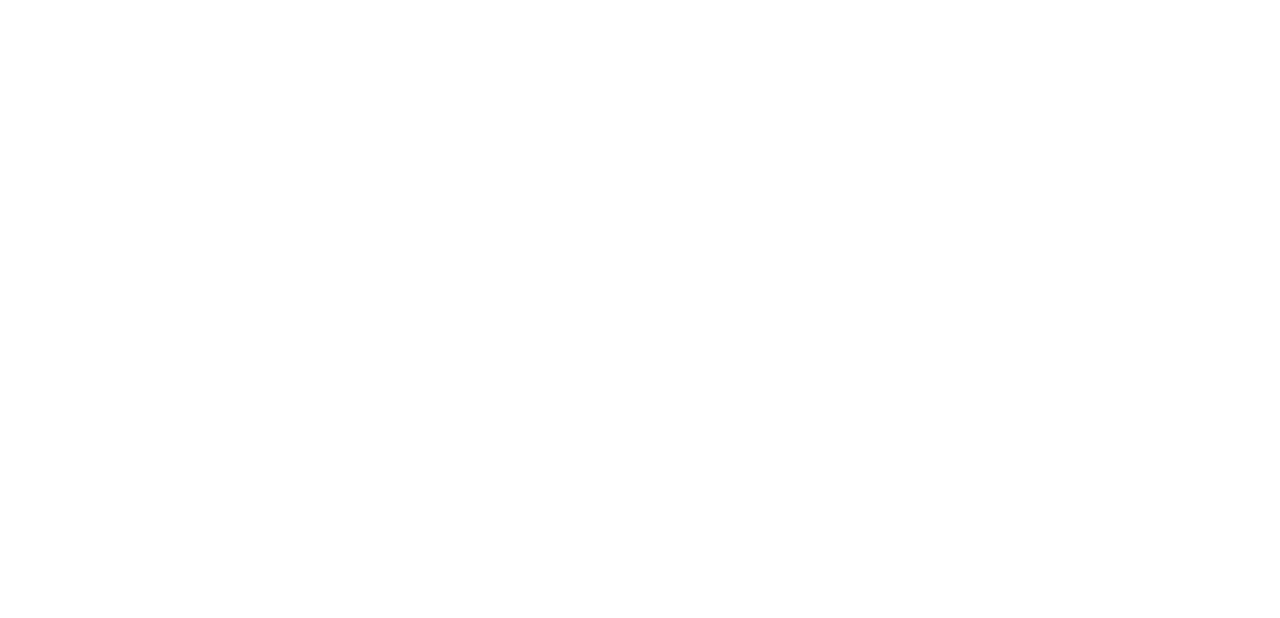
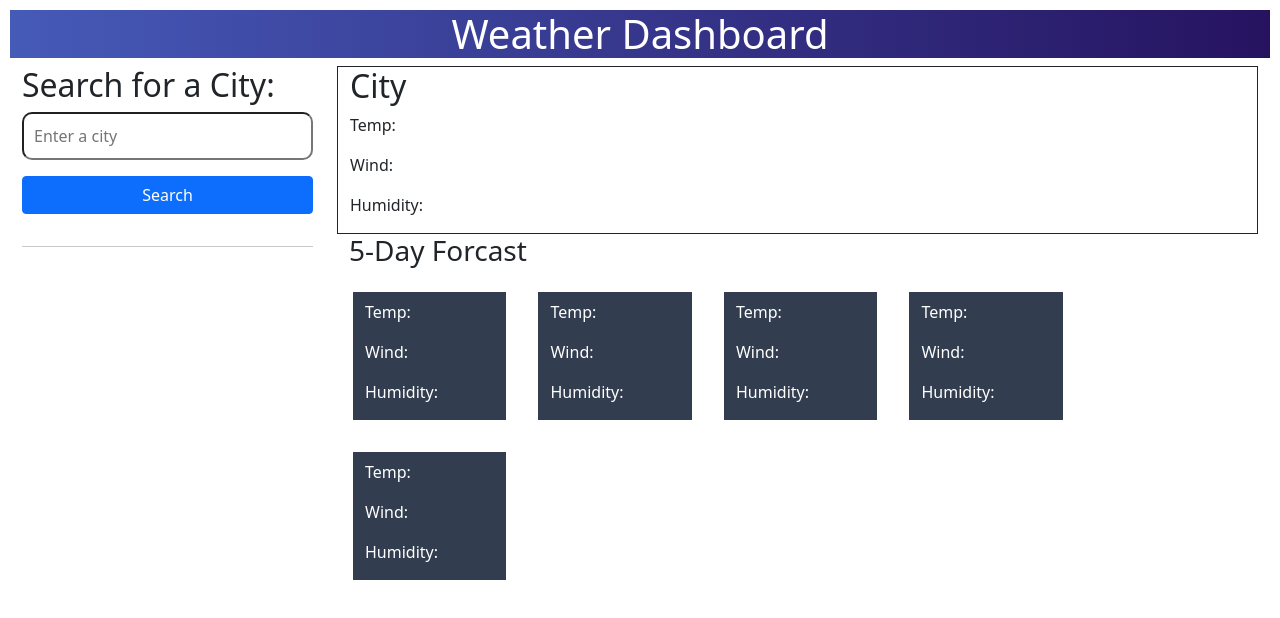
Before and after one commit to tannernd/Mod-6-Weather-App, a plain HTML site: page index.html in a window 1280 px wide. Drawn offline with nearby package versions, Linux system fonts and the light colour scheme.

Commit message:
Initial HTML and CSS Layout

```diff
--- /dev/null
+++ b/assets/css/reset.css
@@ -0,0 +1,41 @@
+* {
+  margin: 0;
+  padding: 0;
+  box-sizing: border-box;
+}
+
+html {
+  height: 100%;
+}
+
+body {
+  min-height: 100%;
+  line-height: 1;
+  font-family: sans-serif;
+}
+
+h1,
+h2,
+h3,
+h4,
+h5,
+h6 {
+  font-size: 100%;
+}
+
+input,
+select,
+option,
+optgroup,
+textarea,
+button,
+pre,
+code {
+  font-size: 100%;
+  font-family: inherit;
+}
+
+ol,
+ul {
+  list-style: none;
+}
--- a/assets/css/style.css
+++ b/assets/css/style.css
@@ -0,0 +1,30 @@
+body {
+    margin: 10px !important;
+}
+header {
+    background-image: linear-gradient(to right, #465ab8 , #261360);
+    color: white;
+}
+
+h1 {
+    font-size: 40px;
+}
+
+input {
+    border-radius: 10px;
+    padding:10px;
+    width:100%;
+}
+
+button {
+    width: 100%;
+}
+
+.row {
+    margin: 0;
+}
+
+.forcast {
+    background-color: #323d4f;
+    color:white;
+}
--- a/index.html
+++ b/index.html
@@ -4,8 +4,73 @@
     <meta charset="UTF-8">
     <meta name="viewport" content="width=device-width, initial-scale=1.0">
     <title>Weather App</title>
+    <link rel="stylesheet" href="https://cdn.jsdelivr.net/npm/bootstrap@5.0.2/dist/css/bootstrap.min.css">
+    <link rel="stylesheet" href="./assets/css/style.css">
 </head>
 <body>
-
+    <header class="text-center">
+        <h1>Weather Dashboard</h1>
+    </header>
+    <main>
+        <div class="row">
+            <div class="col-lg-3 col-md-6 col-12 mx-auto">
+                <h2>Search for a City:</h2>
+                <input type="text" name="city" id="city" placeholder="Enter a city">
+                <button class="btn btn-primary my-3 ">Search</button>
+                <hr>
+                <div id="priorSearch">
+                </div>
+            </div>
+            <div class="col-lg-9 col-md-6 col-12">
+                <div class="row">
+                    <div class="col-12 border border-1 border-dark">
+                        <h2 id="selected-city">City</h2>
+                        <p>Temp: <span id="current-temp"></span></p>
+                        <p>Wind: <span id="current-wind"></span></p>
+                        <p>Humidity: <span id="current-humidity"></span></p>
+                    </div>
+                </div>
+                <div class="row">
+                    <h3>5-Day Forcast</h3>
+                </div>
+                <div class="row">
+                    <div id="day-1" class="forcast col-lg-2 col-md-6 col-12 m-3">
+                        <h3 id="day-1-date"></h3>
+                        <p>Temp: <span id="day-1-temp"></span></p>
+                        <p>Wind: <span id="day-1-wind"></span></p>
+                        <p>Humidity: <span id="day-1-humidity"></span></p>
+                    </div>
+                    <div id="day-2" class="forcast col-lg-2 col-md-6 col-12 m-3">
+                        <h3 id="day-2-date"></h3>
+                        <p>Temp: <span id="day-2-temp"></span></p>
+                        <p>Wind: <span id="day-2-wind"></span></p>
+                        <p>Humidity: <span id="day-2-humidity"></span></p>
+                    </div>
+                    <div id="day-3" class="forcast col-lg-2 col-md-6 col-12 m-3">
+                        <h3 id="day-3-date"></h3>
+                        <p>Temp: <span id="day-3-temp"></span></p>
+                        <p>Wind: <span id="day-3-wind"></span></p>
+                        <p>Humidity: <span id="day-3-humidity"></span></p>
+                    </div>
+                    <div id="day-4" class="forcast col-lg-2 col-md-6 col-12 m-3">
+                        <h3 id="day-4-date"></h3>
+                        <p>Temp: <span id="day-4-temp"></span></p>
+                        <p>Wind: <span id="day-4-wind"></span></p>
+                        <p>Humidity: <span id="day-4-humidity"></span></p>
+                    </div>
+                    <div id="day-5" class="forcast col-lg-2 col-md-6 col-12 m-3">
+                        <h3 id="day-5-date"></h3>
+                        <p>Temp: <span id="day-5-temp"></span></p>
+                        <p>Wind: <span id="day-5-wind"></span></p>
+                        <p>Humidity: <span id="day-5-humidity"></span></p>
+                    </div>
+                </div>
+            </div>
+        </div>
+    </main>
+    <script src="https://cdn.jsdelivr.net/npm/bootstrap@5.0.2/dist/js/bootstrap.bundle.min.js"
+    integrity="sha384-MrcW6ZMFYlzcLA8Nl+NtUVF0sA7MsXsP1UyJoMp4YLEuNSfAP+JcXn/tWtIaxVXM"
+    crossorigin="anonymous"></script>
+    <script src="./assets/js/script.js"></script>
 </body>
 </html>
```
